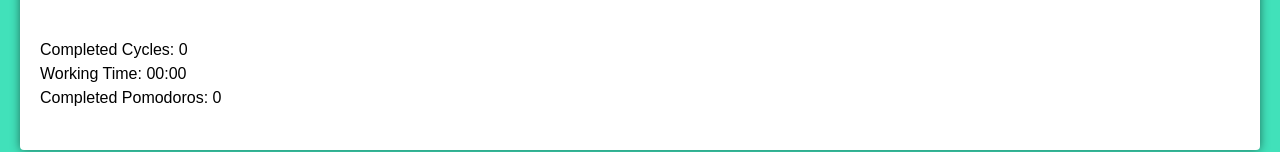
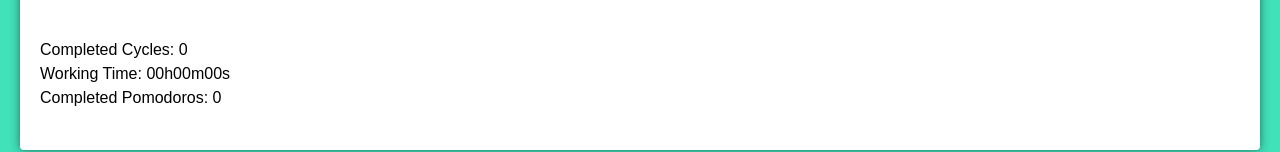
Before and after one commit to MarinaAlmeida20/pomodoro-technique-typescript, a React (Create React App) app: page / in a window 1280 px wide. Shown: the part 307-459 px from the top of the page. Built offline with nearby package versions, Linux system fonts and the light colour scheme.

Commit message:
separeted the functions

```diff
--- a/src/components/pomodoro-timer.tsx
+++ b/src/components/pomodoro-timer.tsx
@@ -1,6 +1,7 @@
 // eslint-disable-next-line @typescript-eslint/no-unused-vars
 import React, { useCallback, useEffect, useState } from 'react'
 import { useInterval } from '../hooks/use-interval'
+import { secondsToMinutes } from '../utils/seconds-to-minutes'
 import { secondsToTime } from '../utils/seconds-to-time'
 import { Button } from './button'
 import { Timer } from './timer'
--- a/src/components/timer.tsx
+++ b/src/components/timer.tsx
@@ -1,11 +1,11 @@
 /* eslint-disable @typescript-eslint/no-unused-vars */
 import React from 'react'
-import { secondsToTime } from '../utils/seconds-to-time'
+import { secondsToMinutes } from '../utils/seconds-to-minutes'
 
 interface Props {
   mainTime: number;
 }
 
 export function Timer(props: Props): JSX.Element {
-  return <div className="timer">{secondsToTime(props.mainTime)}</div>
+  return <div className="timer">{secondsToMinutes(props.mainTime)}</div>
 }
--- /dev/null
+++ b/src/utils/seconds-to-minutes.ts
@@ -0,0 +1,7 @@
+import { zeroLeft } from './zero-left';
+
+export function secondsToMinutes(seconds: number): string {
+  const min = zeroLeft((seconds / 60) % 60);
+  const sec = zeroLeft((seconds % 60) % 60);
+  return `${min}:${sec}`;
+}
--- a/src/utils/seconds-to-time.ts
+++ b/src/utils/seconds-to-time.ts
@@ -1,8 +1,8 @@
+import { zeroLeft } from './zero-left';
+
 export function secondsToTime(seconds: number): string {
-  const zeroLeft = (n: number) => Math.floor(n).toString().padStart(2, '0');
-
-  const minutes = zeroLeft((seconds / 60) % 60);
+  const hours = zeroLeft(seconds / 3600);
+  const min = zeroLeft((seconds / 60) % 60);
   const sec = zeroLeft((seconds % 60) % 60);
-
-  return `${minutes}:${sec}`;
+  return `${hours}h${min}m${sec}s`;
 }
--- /dev/null
+++ b/src/utils/zero-left.ts
@@ -0,0 +1,3 @@
+const zeroLeft = (n: number): string =>
+  Math.floor(n).toString().padStart(2, '0');
+export { zeroLeft };
```
